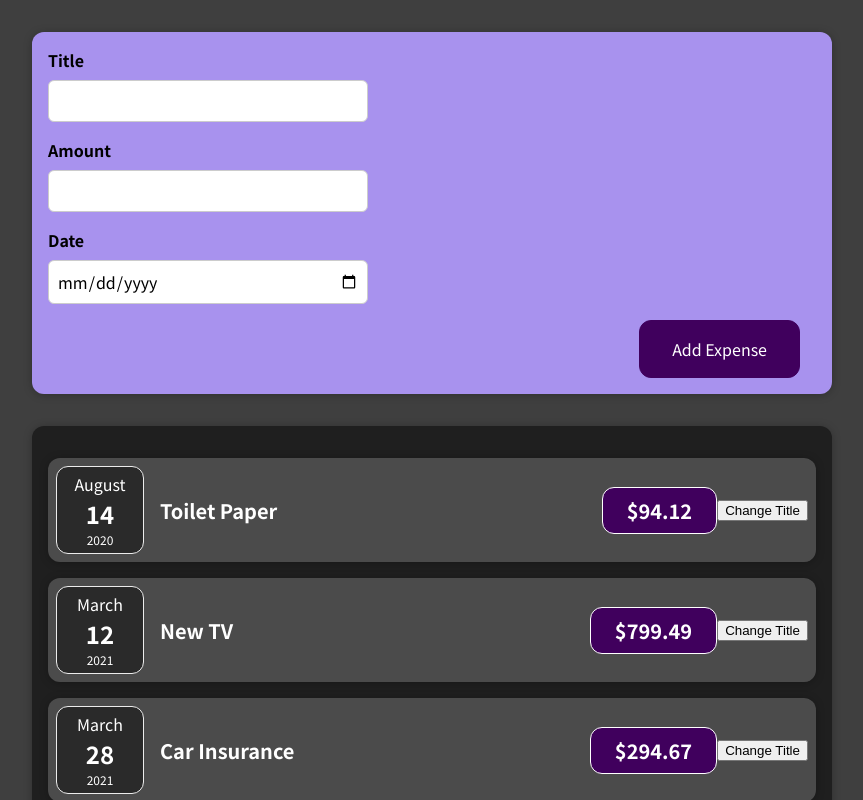
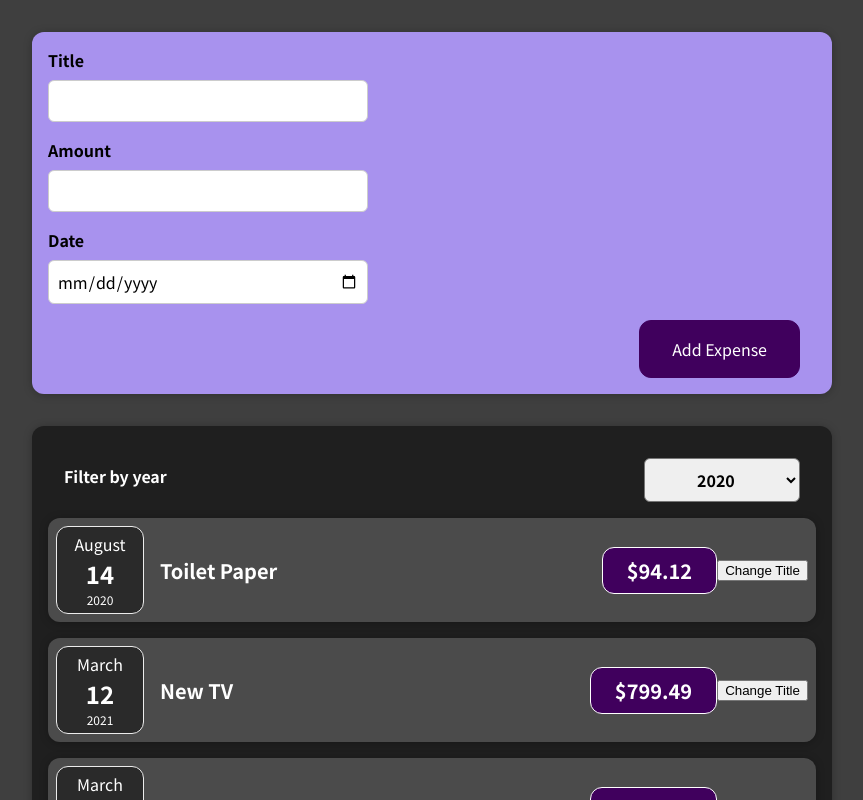
Before and after one commit to tabbytoney/ExpenseTracker-React, a React (Create React App) app in the folder expense-tracker-react/: page / in a window 1280 px wide. Shown: the top 800 px of the page, without its empty margins (208-1071 px from the left). Built offline with nearby package versions, Linux system fonts and the light colour scheme.

Commit message:
Adding ExpensesFilter - dropdown for year

```diff
--- a/expense-tracker-react/src/components/Expenses/Expenses.js
+++ b/expense-tracker-react/src/components/Expenses/Expenses.js
@@ -1,17 +1,27 @@
+import { useState } from 'react';
 import ExpenseItem from './ExpenseItem';
 import Card from '../UI/Card';
 import './Expenses.css';
+import ExpensesFilter from './ExpensesFilter';
 
 // numbers after items mark which item in the array it's providing info for - from App.js
 const Expenses = (props) => {
+  const [filteredYear, setFilteredYear] = useState('2020'); // eslint-disable-line react-hooks/rules-of-hooks
+
+  const filterChangeHandler = (selectedYear) => {
+    setFilteredYear(selectedYear);
+  };
   return (
+    <div>
       <Card className='expenses'>
+        <ExpensesFilter selected={filteredYear} onChangeFilter={filterChangeHandler} />
         <ExpenseItem title={props.items[0].title} amount={props.items[0].amount} date={props.items[0].date} />
         <ExpenseItem title={props.items[1].title} amount={props.items[1].amount} date={props.items[1].date} />
         <ExpenseItem title={props.items[2].title} amount={props.items[2].amount} date={props.items[2].date} />
         <ExpenseItem title={props.items[3].title} amount={props.items[3].amount} date={props.items[3].date} />
       </Card>
+    </div>
   );
-}
+};
 
 export default Expenses;
--- /dev/null
+++ b/expense-tracker-react/src/components/Expenses/ExpensesFilter.css
@@ -0,0 +1,24 @@
+.expenses-filter {
+  color: white;
+  padding: 0 1rem;
+}
+
+.expenses-filter__control {
+  display: flex;
+  width: 100%;
+  align-items: center;
+  justify-content: space-between;
+  margin: 1rem 0;
+}
+
+.expenses-filter label {
+  font-weight: bold;
+  margin-bottom: 0.5rem;
+}
+
+.expenses-filter select {
+  font: inherit;
+  padding: 0.5rem 3rem;
+  font-weight: bold;
+  border-radius: 6px;
+}
--- /dev/null
+++ b/expense-tracker-react/src/components/Expenses/ExpensesFilter.js
@@ -0,0 +1,21 @@
+import './ExpensesFilter.css';
+
+const ExpensesFilter = (props) => {
+  const dropdownChangeHandler = (event) => {
+    props.onChangeFilter(event.target.value)
+  }
+  return (
+    <div className="expenses-filter">
+      <div className="expenses-filter__control">
+        <label>Filter by year</label>
+        <select value={props.selected} onChange={dropdownChangeHandler} >
+          <option value="2022">2022</option>
+          <option value="2021">2021</option>
+          <option value="2020">2020</option>
+          <option value="2019">2019</option>
+        </select>
+      </div>
+    </div>)
+}
+
+export default ExpensesFilter
```
Lines whose indentation alone changed are shown as unchanged.
